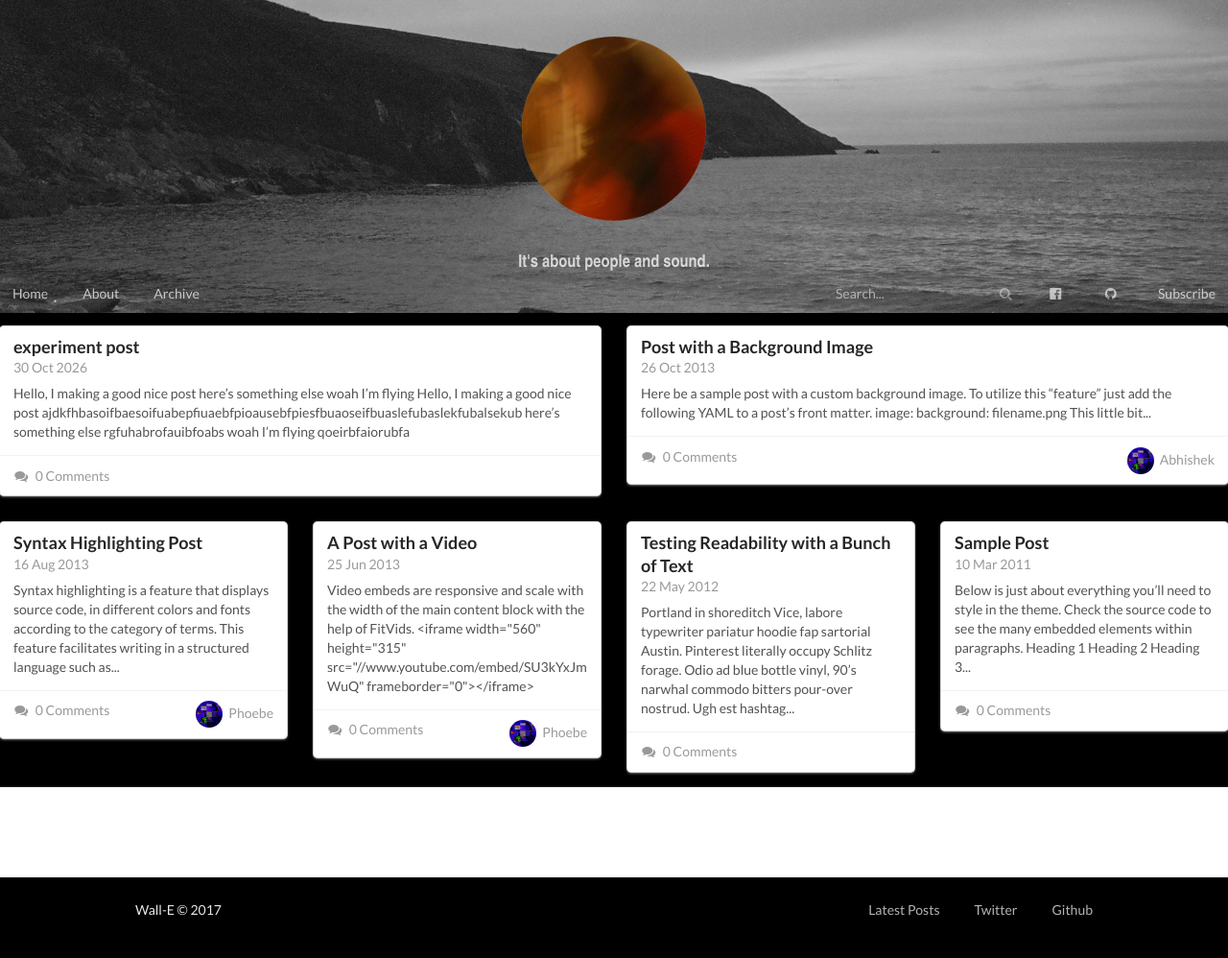
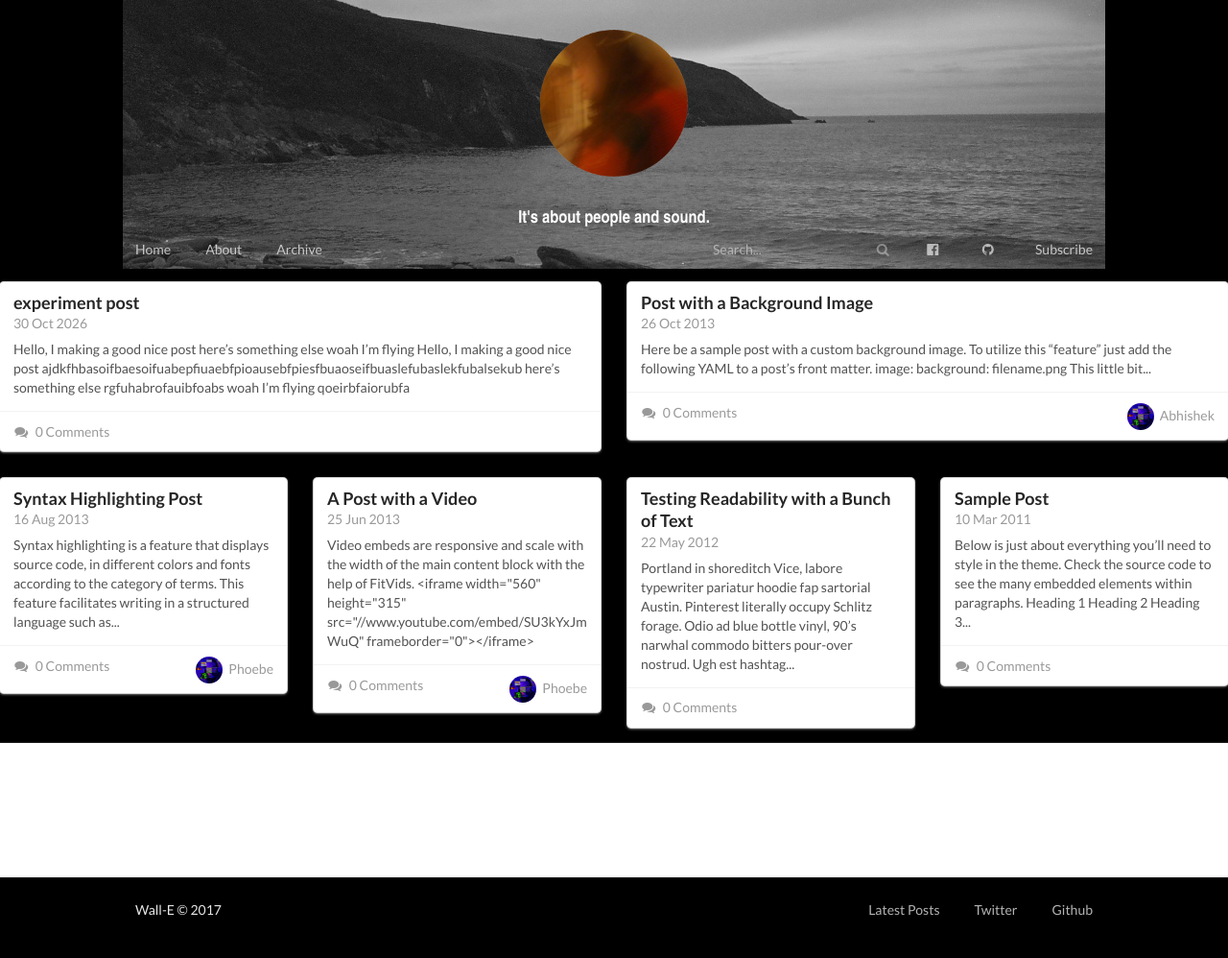
Before and after one commit to ZOOCHOSIS-BLOG/ZOOCHOSIS-BLOG.github.io, a Jekyll site: the page built from index.html, in a window 1280 px wide. Shown: the whole page at 96% size. Built offline with Jekyll 4.4.1, drawn with Linux system fonts in a browser that asks for light colours; some web fonts are replaced; the list of posts is cut into pages by our own code; comment, search, counter and statistics services are not loaded.

Commit message:
main body width tweak

```diff
--- a/assets/css/main.css
+++ b/assets/css/main.css
@@ -27,11 +27,11 @@ img, video, iframe {
 }
 
 header {
-    max-width: 100%;
+    max-width: 80%;
     margin: 0 auto;
     background-image: url(/assets/img/bg.jpg);
     background-size: cover;
-    color: rgba(255, 255, 255, .75);
+    color: white;
 }
 
 .site-logo {
```
